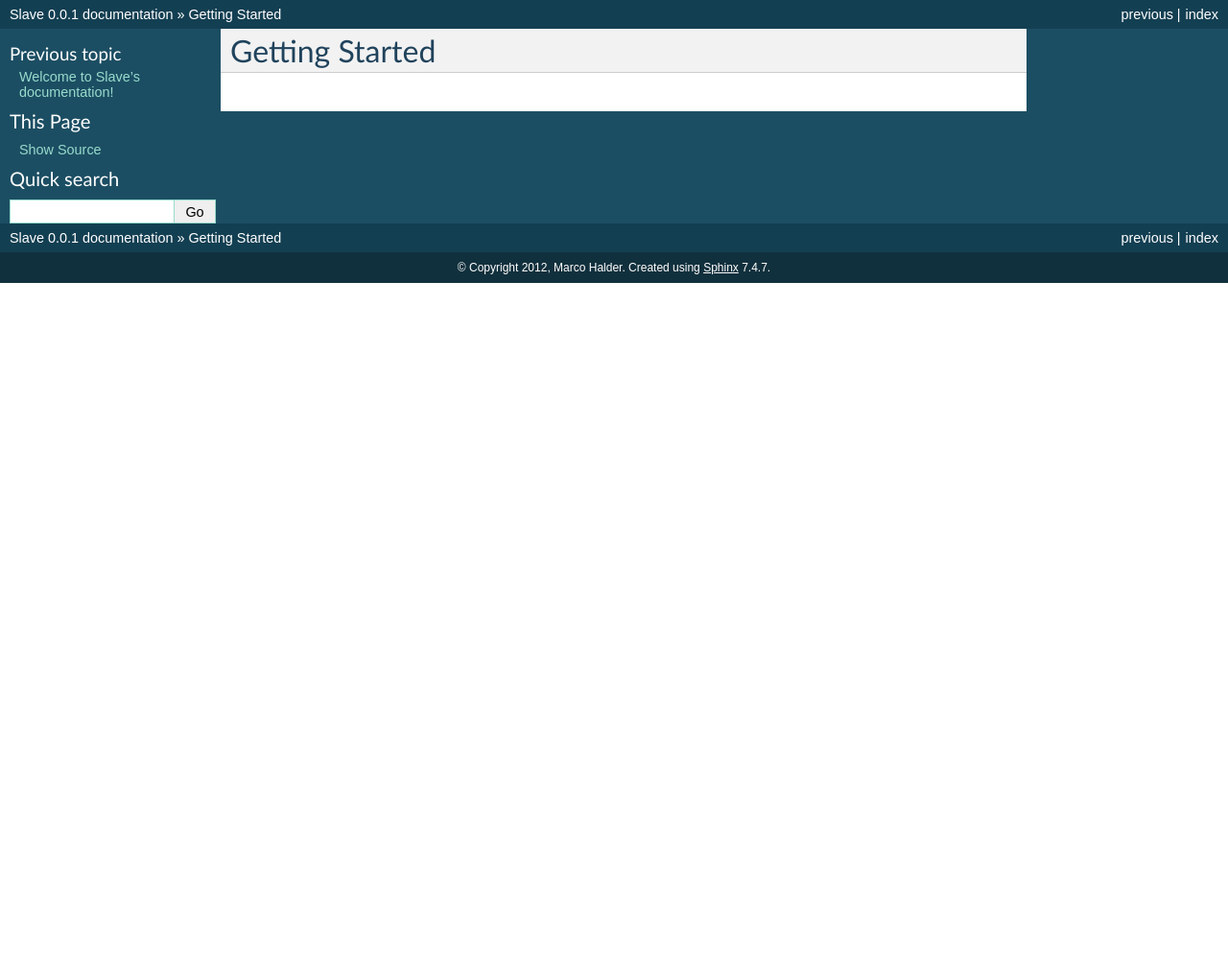
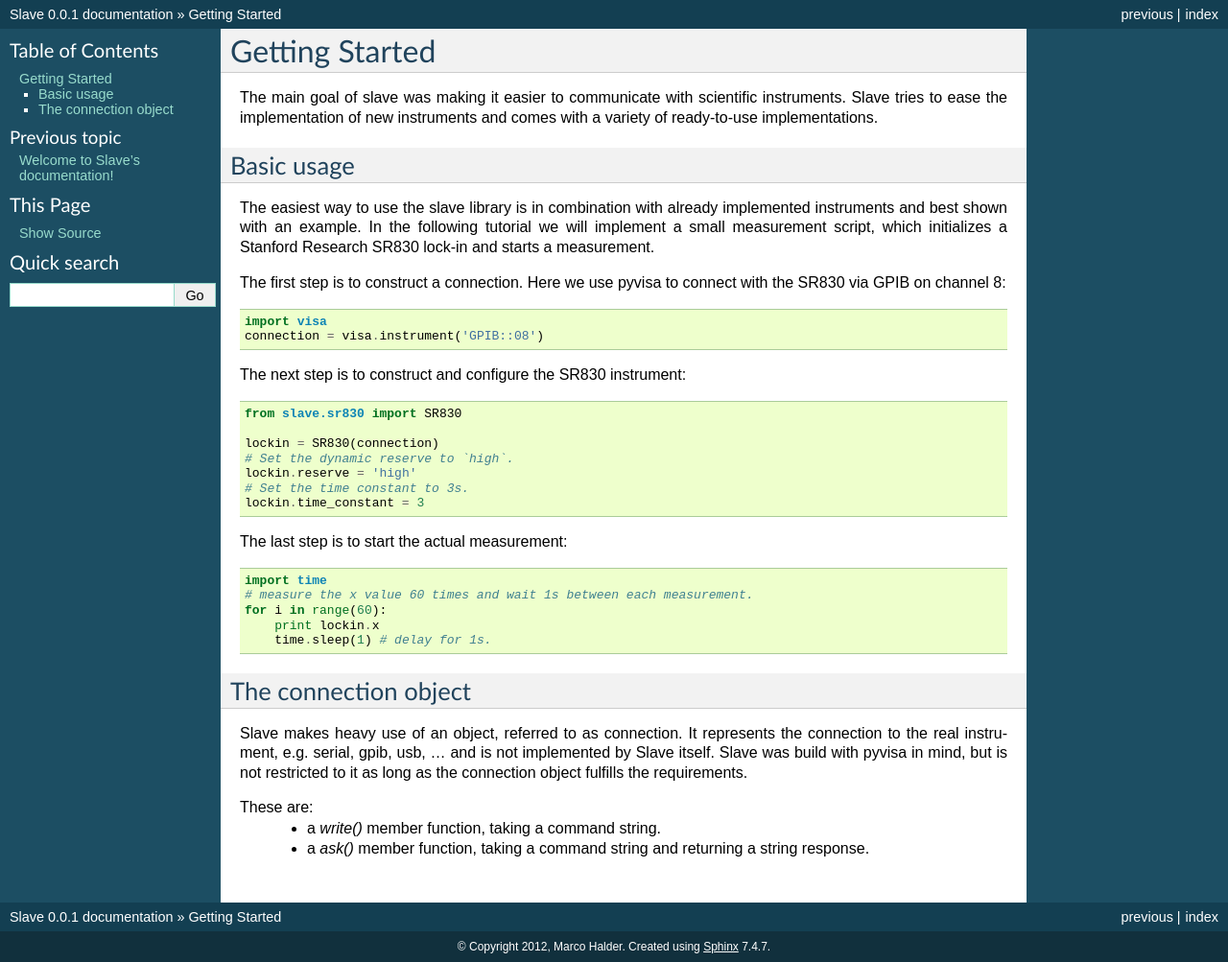
Before and after one commit to p3trus/slave, a Sphinx documentation site: the page built from doc/source/intro.rst, in a window 1280 px wide. Shown: the whole page at 96% size. Built offline with Sphinx 7.4.7, drawn with Linux system fonts in a browser that asks for light colours; formulas are drawn with MathJax 3; pages that are not in the unit, such as notebooks, are missing from menus; before the commit the page ends 900 px from its top, so only the background shows below that.

Commit message:
Wrote simple tutorial for basic usage.

```diff
--- a/doc/source/index.rst
+++ b/doc/source/index.rst
@@ -6,7 +6,8 @@
 Welcome to Slave's documentation!
 =================================
 
-This is the documentation of the Slave library.
+This is the documentation of the Slave library. It provides an interface to
+several scientific instruments and simplifies the implementation of new ones.
 
 Contents:
 
--- a/doc/source/intro.rst
+++ b/doc/source/intro.rst
@@ -1,3 +1,52 @@
 
 Getting Started
 ===============
+
+The main goal of slave was making it easier to communicate with scientific
+instruments. Slave tries to ease the implementation of new instruments and
+comes with a variety of ready-to-use implementations.
+
+Basic usage
+-----------
+
+The easiest way to use the slave library is in combination with already
+implemented instruments and best shown with an example. In the following
+tutorial we will implement a small measurement script, which initializes a
+Stanford Research SR830 lock-in and starts a measurement.
+
+The first step is to construct a connection. Here we use pyvisa to connect with
+the SR830 via GPIB on channel 8::
+
+    import visa
+    connection = visa.instrument('GPIB::08')
+
+The next step is to construct and configure the SR830 instrument::
+
+    from slave.sr830 import SR830
+
+    lockin = SR830(connection)
+    # Set the dynamic reserve to `high`.
+    lockin.reserve = 'high'
+    # Set the time constant to 3s.
+    lockin.time_constant = 3
+
+The last step is to start the actual measurement::
+
+    import time
+    # measure the x value 60 times and wait 1s between each measurement.
+    for i in range(60):
+        print lockin.x
+        time.sleep(1) # delay for 1s.
+
+The connection object
+---------------------
+
+Slave makes heavy use of an object, referred to as connection. It represents
+the connection to the real instrument, e.g. serial, gpib, usb, ... and is not
+implemented by Slave itself. Slave was build with pyvisa in mind, but is not
+restricted to it as long as the connection object fulfills the requirements.
+
+These are:
+ * a `write()` member function, taking a command string.
+ * a `ask()` member function, taking a command string and returning a string
+   response.
```
Also changed, not shown: other parts of doc/source/index.rst (+0 -2 lines).
